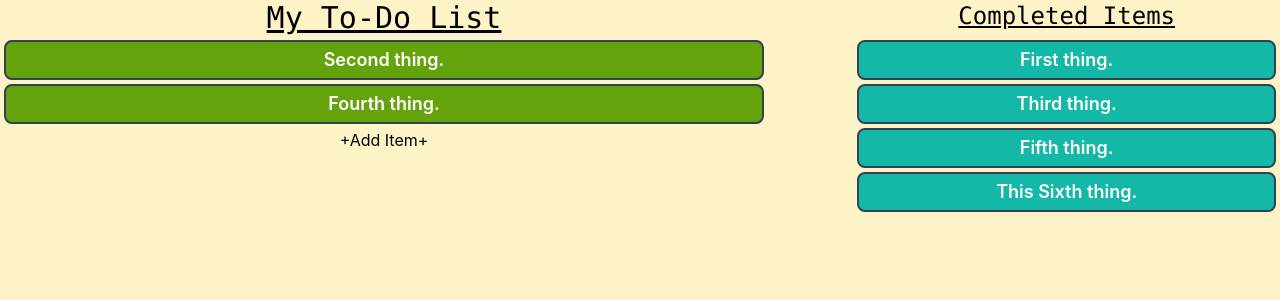
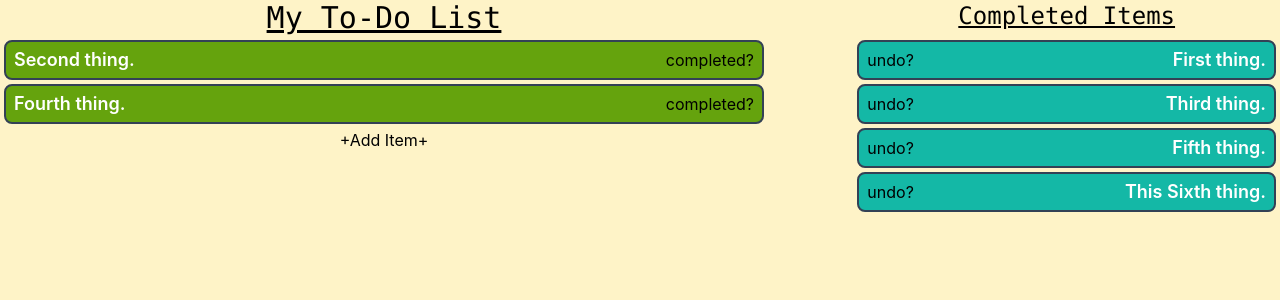
Before and after one commit to SilvaMedal/to-do, a React (Vite) app: page / in a window 1280 px wide. Shown: the top 300 px of the page. Built offline with nearby package versions, Linux system fonts and the light colour scheme.

Commit message:
Complete/Undo buttons added

```diff
--- a/src/App.tsx
+++ b/src/App.tsx
@@ -5,44 +5,55 @@ import { CompletedItem } from "./CompletedItem";
 import { Item } from "./TodoItem";
 import { Todos } from "./Todos";
 
-function App() {
-  // const [count, addItem] = useState(0);
-
-  // const addItem = () => {
-
-  // }
-
 const item1: Item = {
+  id: 1,
   title: "First thing.",
   completed: true,
 };
 
 const item2: Item = {
+  id: 2,
   title: "Second thing.",
   completed: false,
 };
 
 const item3: Item = {
+  id: 3,
   title: "Third thing.",
   completed: true,
 };
 
 const item4: Item = {
+  id: 4,
   title: "Fourth thing.",
   completed: false,
 };
 
 const item5: Item = {
+  id: 5,
   title: "Fifth thing.",
   completed: true,
 };
 
 const item6: Item = {
+  id: 6,
   title: "This Sixth thing.",
   completed: true,
 };
 
-  const items = [item1, item2, item3, item4, item5, item6];
+const initItems = [item1, item2, item3, item4, item5, item6];
+
+function App() {
+  const [items, setItems] = useState(initItems);
+
+  const setCompleted = (id: number, completed: boolean) => {
+    const newItems = [...items];
+    const item = newItems.find((item) => item.id == id);
+    if (item) {
+      item.completed = completed;
+    }
+    setItems(newItems);
+  };
 
   const incompleteItems = items.filter((item) => !item.completed);
 
@@ -59,10 +70,14 @@ function App() {
         </div>
       </div>
       <div className="flex grow justify-between">
-        <Todos items={incompleteItems} />
+        <Todos items={incompleteItems} setCompleted={setCompleted} />
         <div className="flex-col w-1/3">
           {completedItems.map((item) => (
-            <CompletedItem item={item} />
+            <CompletedItem
+              key={item.id}
+              item={item}
+              undo={() => setCompleted(item.id, false)}
+            />
           ))}
         </div>
       </div>
--- a/src/CompletedItem.tsx
+++ b/src/CompletedItem.tsx
@@ -2,16 +2,24 @@ import { Item } from "./TodoItem";
 
 export type CompletedItemProps = {
   item: Item;
+  undo: () => void;
 };
 
-export function CompletedItem({ item }: CompletedItemProps) {
+export function CompletedItem({ item, undo }: CompletedItemProps) {
   return (
     <div
-      className="flex justify-center bg-teal-500
-        text-white text-lg font-semibold rounded-lg m-1
-          px-2 py-1 border-2 border-slate-700"
+      className="flex justify-between bg-teal-500
+    rounded-lg m-1 px-2 py-1 border-2 border-slate-700"
     >
-      {item.title}
+      <button className="" onClick={undo}>
+        undo?
+      </button>
+      <div
+        className="
+        text-white text-lg font-semibold"
+      >
+        {item.title}
+      </div>
     </div>
   );
 }
--- a/src/TodoItem.tsx
+++ b/src/TodoItem.tsx
@@ -1,4 +1,5 @@
 export type Item = {
+  id: number;
   title: string;
   // startDate: Date;
   // endDate?: Date;
@@ -8,16 +9,24 @@ export type Item = {
 
 export type TodoItemProps = {
   item: Item;
+  complete: () => void;
 };
 
-export function TodoItem({ item }: TodoItemProps) {
+export function TodoItem({ item, complete }: TodoItemProps) {
   return (
     <div
-      className="flex justify-center bg-lime-600
-      text-white text-lg font-semibold rounded-lg m-1
-        px-2 py-1 border-2 border-slate-700"
+      className="flex justify-between bg-lime-600 rounded-lg m-1
+      px-2 py-1 border-2 border-slate-700"
     >
-      {item.title}
+      <div
+        className="
+    text-white text-lg font-semibold"
+      >
+        {item.title}
+      </div>
+      <button className="" onClick={complete}>
+        completed?
+      </button>
     </div>
   );
 }
--- a/src/Todos.tsx
+++ b/src/Todos.tsx
@@ -3,13 +3,25 @@ import { CompletedItem } from "./CompletedItem";
 
 export type TodosProps = {
   items: Item[];
+  setCompleted: (id: number, completed: boolean) => void;
 };
 
-export function Todos({ items }: TodosProps) {
+/*-Set an "isAdding" state, use ternary to decide if input box appears or if
+    "Add Item" button appears.
+  -"Add Item" should set "isAdding" to true.
+  -in the input box, will need an "Add" button and "Cancel" button.
+  -
+*/
+
+export function Todos({ items, setCompleted }: TodosProps) {
   return (
     <div className="flex-col w-3/5">
       {items.map((item) => (
-        <TodoItem item={item} />
+        <TodoItem
+          key={item.id}
+          item={item}
+          complete={() => setCompleted(item.id, true)}
+        />
       ))}
       <div className="flex justify-center">
         <button className="px-1 rounded-lg hover:bg-lime-300">
```
Lines whose indentation alone changed are shown as unchanged.
